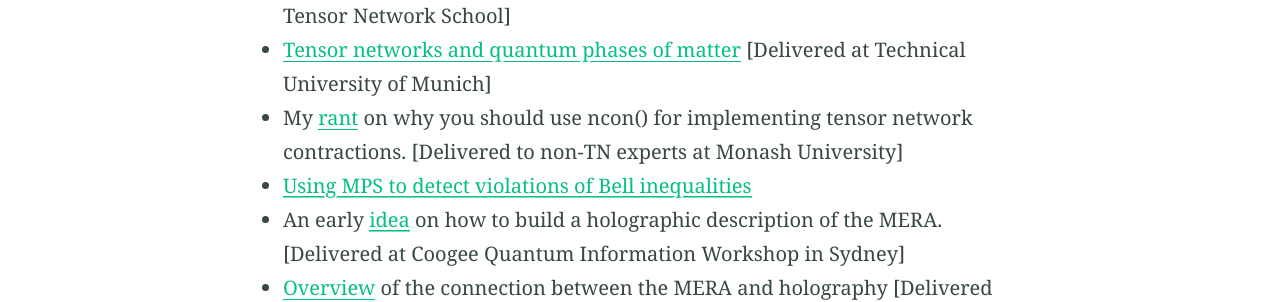
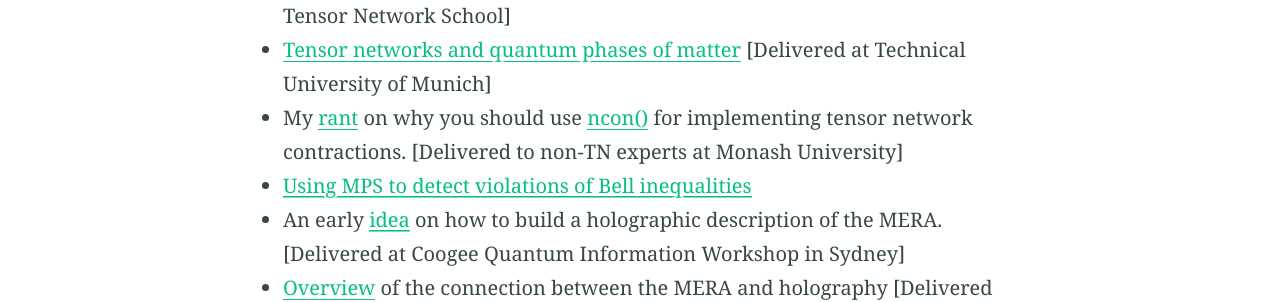
Before and after one commit to qsukhi/qsukhi.github.io, a Jekyll site: the page built from index.md, in a window 1280 px wide and 900 px high, scrolled down 4291 px. Shown: the part 271-573 px from the top of the window. Built offline with Jekyll 4.4.1, drawn with Linux system fonts in a browser that asks for light colours; part of the change alters nothing that is shown.

```diff
--- a/index.md
+++ b/index.md
@@ -60,7 +60,7 @@ I was fortunate enough to be a PhD student in Guifre Vidal's group at the Univer
 
 - [Tensor networks and quantum phases of matter](https://github.com/qsukhi/qsukhi.github.io/blob/main/assets/slides/TNs_quantum_phases.pdf?raw=true) [Delivered at Technical University of Munich]
 
-- My [rant](https://github.com/qsukhi/qsukhi.github.io/blob/main/assets/slides/intro_to_ncon.pdf?raw=true) on why you should use ncon() for implementing tensor network contractions. [Delivered to non-TN experts at Monash University]
+- My [rant](https://github.com/qsukhi/qsukhi.github.io/blob/main/assets/slides/intro_to_ncon.pdf?raw=true) on why you should use [ncon()](https://arxiv.org/abs/1402.0939) for implementing tensor network contractions. [Delivered to non-TN experts at Monash University]
 - [Using MPS to detect violations of Bell inequalities](https://github.com/qsukhi/qsukhi.github.io/blob/main/assets/slides/nonlocality.pdf?raw=true)
 
 - An early [idea](https://github.com/qsukhi/qsukhi.github.io/blob/main/assets/slides/Early_idea_MERA_Coogee.pdf?raw=true) on how to build a holographic description of the MERA. [Delivered at Coogee Quantum Information Workshop in Sydney]
```
